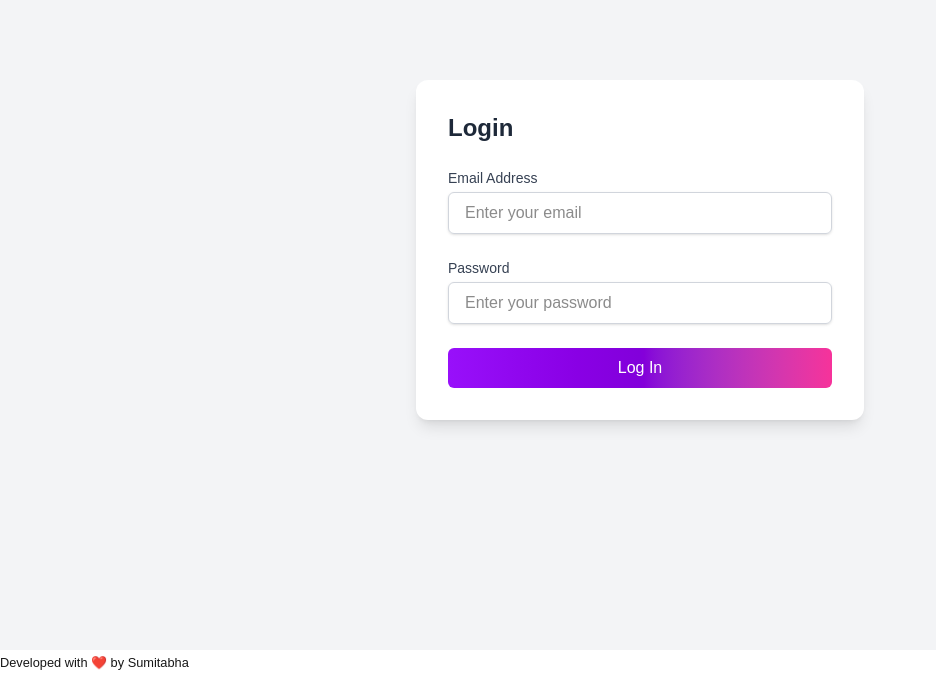
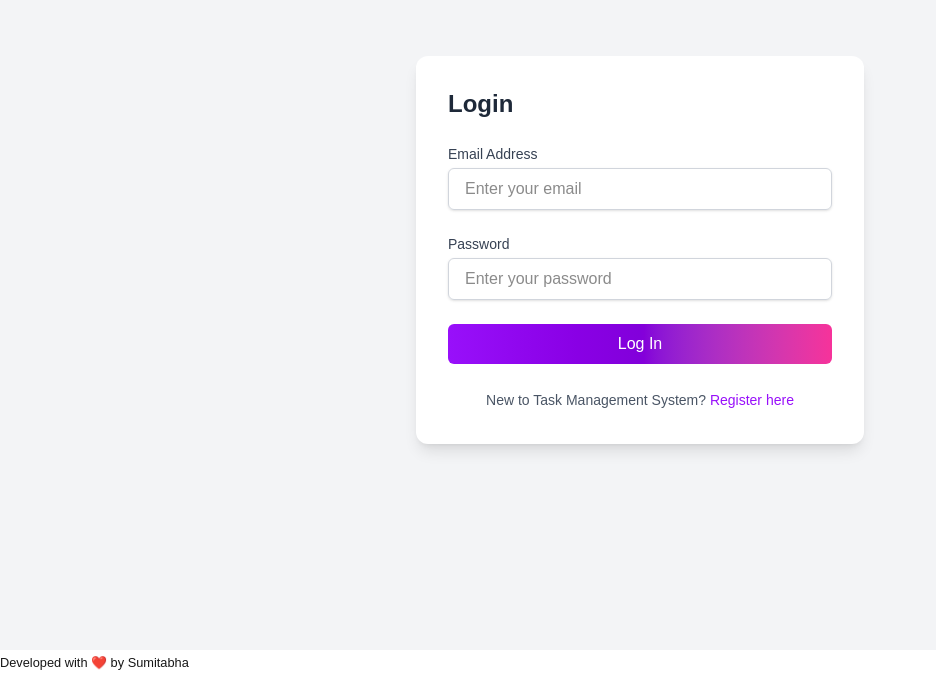
Before and after one commit to dSumitabha/tmsystem, a Next.js app: page /login in a window 1280 px wide. Shown: the part 174-848 px from the top of the page, without its empty margins (0-936 px from the left). Built offline with nearby package versions, Linux system fonts and the light colour scheme.

Commit message:
added viceversa link for the login and sign up

```diff
--- a/src/app/components/Login.jsx
+++ b/src/app/components/Login.jsx
@@ -1,5 +1,6 @@
 "use client"
 import { useState } from "react";
+import Link from "next/link";
 
 const Login = () => {
     const [email, setEmail] = useState("");
@@ -12,7 +13,7 @@ const Login = () => {
     };
 
     return (
-        <div className="min-h-screen flex justify-center items-center bg-gray-100 dark:bg-gray-900">
+
         <div className="w-full max-w-md p-8 space-y-6 bg-white dark:bg-gray-800 rounded-xl shadow-lg">
             <h2 className="text-2xl font-semibold text-gray-800 dark:text-white">Login</h2>
 
@@ -51,6 +52,13 @@ const Login = () => {
                     Log In
                 </button>
             </form>
+            <div className="mt-4 text-center">
+                <span className="text-sm text-gray-600 dark:text-gray-300">
+                    New to Task Management System?{" "}
+                    <Link href="/sign-up" className="text-purple-600 hover:text-purple-500">
+                        Register here
+                    </Link>
+                </span>
             </div>
         </div>
     );
--- a/src/app/components/SignUp.jsx
+++ b/src/app/components/SignUp.jsx
@@ -1,5 +1,6 @@
 "use client"
 import { useState } from "react";
+import Link from "next/link";
 
 const SignUp = () => {
     const [email, setEmail] = useState("");
@@ -61,6 +62,14 @@ const SignUp = () => {
                     Sign Up
                 </button>
             </form>
+            <div className="mt-4 text-center">
+                <span className="text-sm text-gray-600 dark:text-gray-300">
+                    Already have an account?{" "}
+                    <Link href="/login" className="text-purple-600 hover:text-purple-500">
+                        Login here
+                    </Link>
+                </span>
+            </div>
         </div>
     );
 };
--- a/src/app/login/page.js
+++ b/src/app/login/page.js
@@ -2,6 +2,9 @@ import Login from "../components/Login";
 
 export default function(){
     return(
-        <Login />
+        <div className="min-h-screen flex justify-center items-center bg-gray-100 dark:bg-gray-900">
+            <Login />
+
+        </div>
     )
 }
--- a/src/app/sign-up/page.js
+++ b/src/app/sign-up/page.js
@@ -1,3 +1,4 @@
+import Link from "next/link";
 import SignUp from "../components/SignUp";
 
 export default function(){
```
Lines whose indentation alone changed are shown as unchanged.
